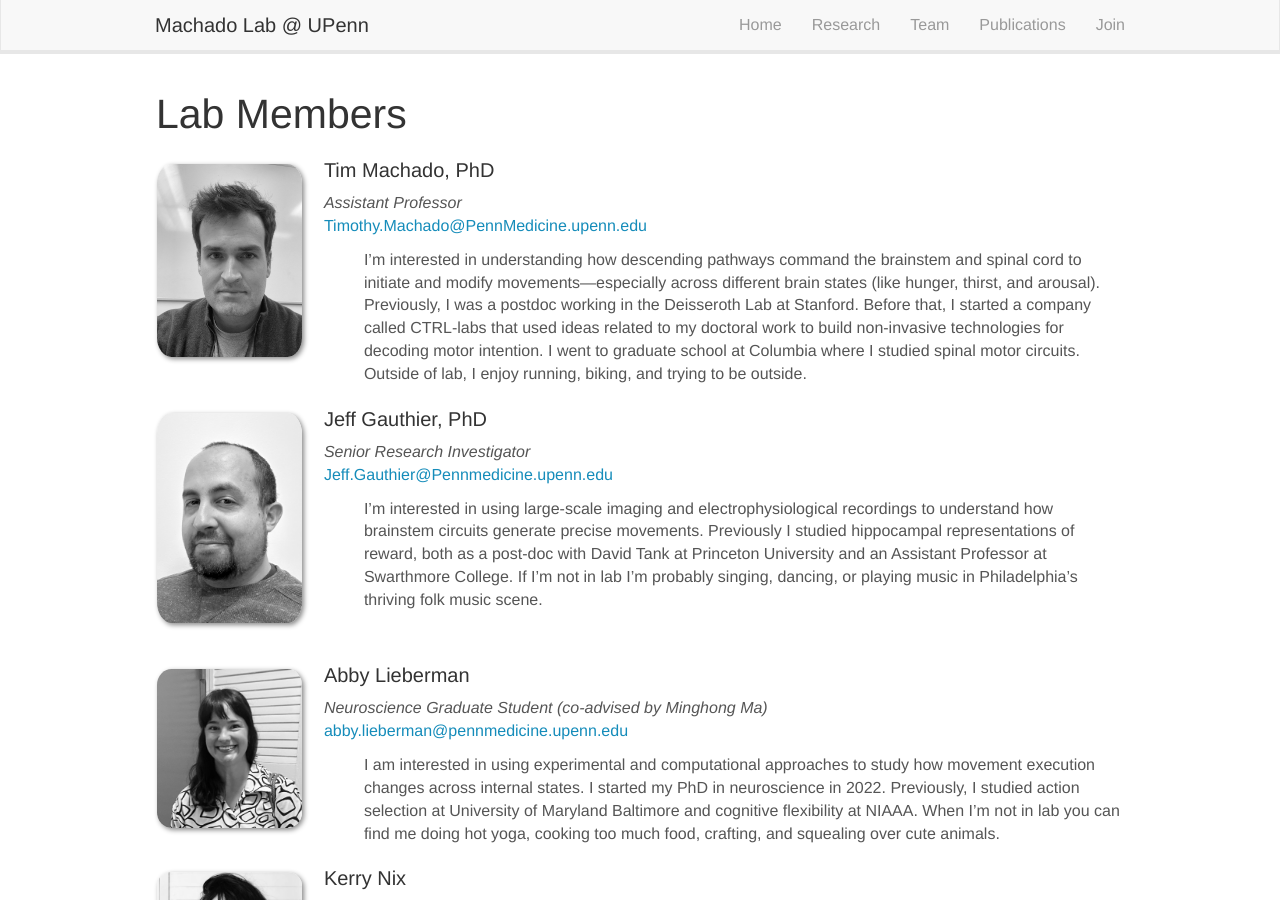
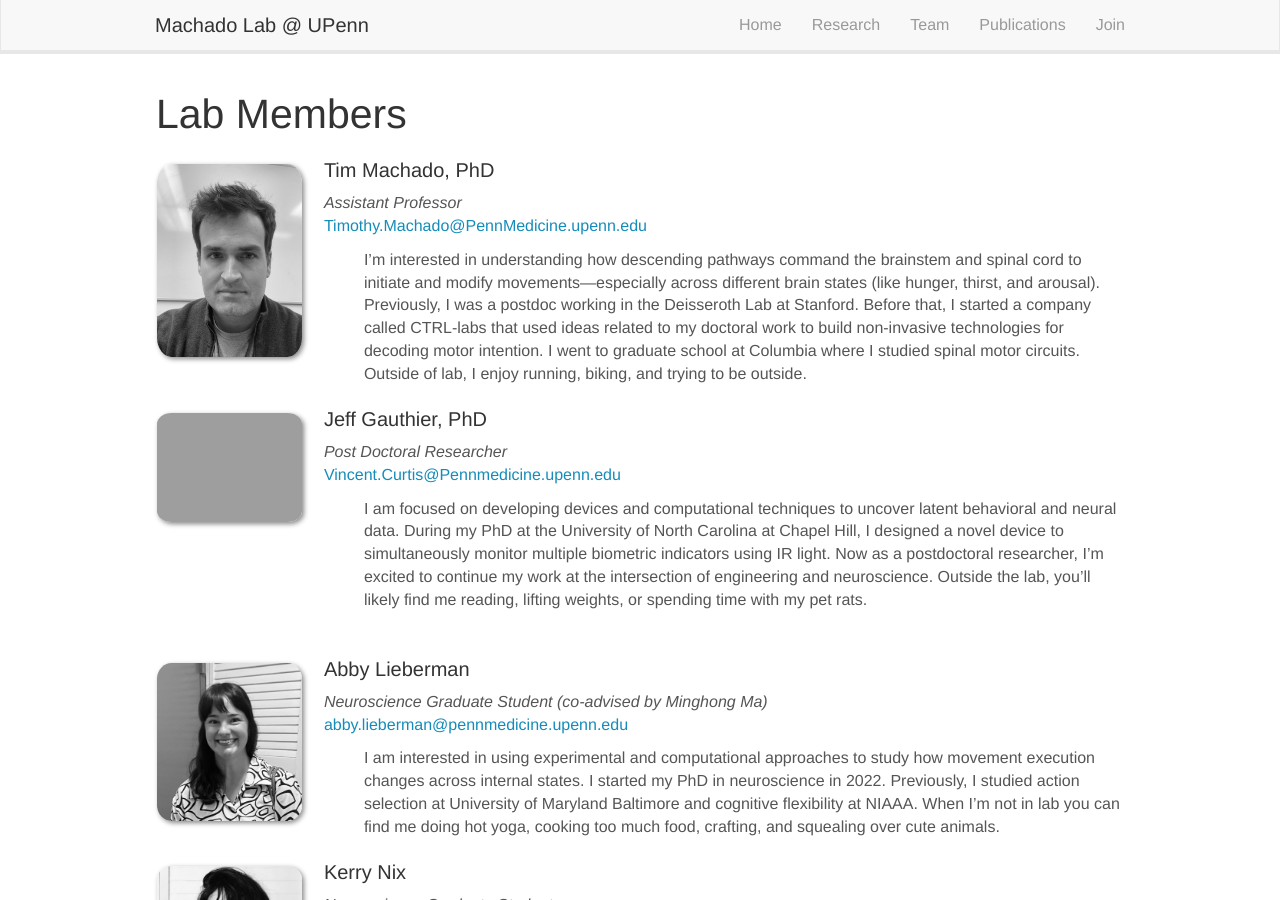
Before and after one commit to machado-lab-code/machado-lab-code, a Jekyll site: the page built from _pages/team.md, in a window 1280 px wide and 900 px high. Built offline with Jekyll 4.4.1, drawn with Linux system fonts in a browser that asks for light colours; nearby versions of some CDN libraries.

Commit message:
Update team_members.yml (#21)
Adding Vincent to the lab website

```diff
--- a/_data/team_members.yml
+++ b/_data/team_members.yml
@@ -11,6 +11,14 @@
   info: Senior Research Investigator
   email: Jeff.Gauthier@Pennmedicine.upenn.edu
   bio: I’m interested in using large-scale imaging and electrophysiological recordings to understand how brainstem circuits generate precise movements. Previously I studied hippocampal representations of reward, both as a post-doc with David Tank at Princeton University and an Assistant Professor at Swarthmore College. If I’m not in lab I’m probably singing, dancing, or playing music in Philadelphia’s thriving folk music scene.
+  number_educ: 0
+  education1:
+
+  - name: Vincent Curtis, PhD
+  photo: vincent.jpg
+  info: Post Doctoral Researcher
+  email: Vincent.Curtis@Pennmedicine.upenn.edu
+  bio: I am focused on developing devices and computational techniques to uncover latent behavioral and neural data. During my PhD at the University of North Carolina at Chapel Hill, I designed a novel device to simultaneously monitor multiple biometric indicators using IR light. Now as a postdoctoral researcher, I’m excited to continue my work at the intersection of engineering and neuroscience. Outside the lab, you’ll likely find me reading, lifting weights, or spending time with my pet rats.
   number_educ: 0
   education1:
 
```
